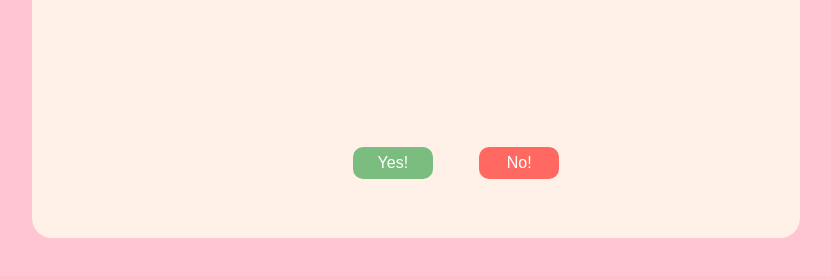
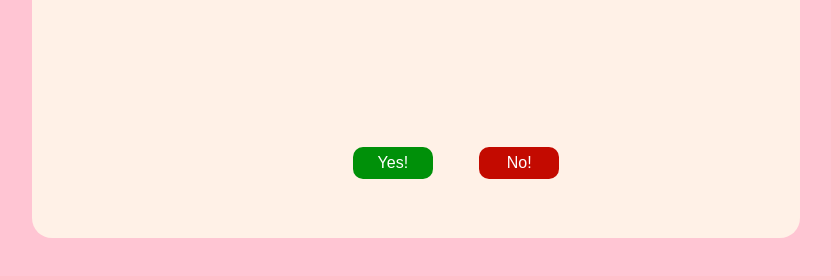
Before and after one commit to kostisthomaidis/mockWebsite, a plain HTML site: page index.html in a window 1280 px wide. Shown: the part 402-678 px from the top of the page, without its empty margins (224-1055 px from the left). Drawn offline with Linux system fonts and the light colour scheme; a web font is replaced by a local one.

Commit message:
accessibility

```diff
--- a/index.html
+++ b/index.html
@@ -149,7 +149,7 @@
       }
 
       .yes {
-        background-color: #7ABD7E;
+        background-color: #009009;
         color: white;
         border: none;
         z-index: 100;
@@ -157,7 +157,7 @@
       }
 
       .no {
-        background-color: #FF6961;
+        background-color: #C30A00;
         color: white;
         border: none;
         z-index: 99;
```
